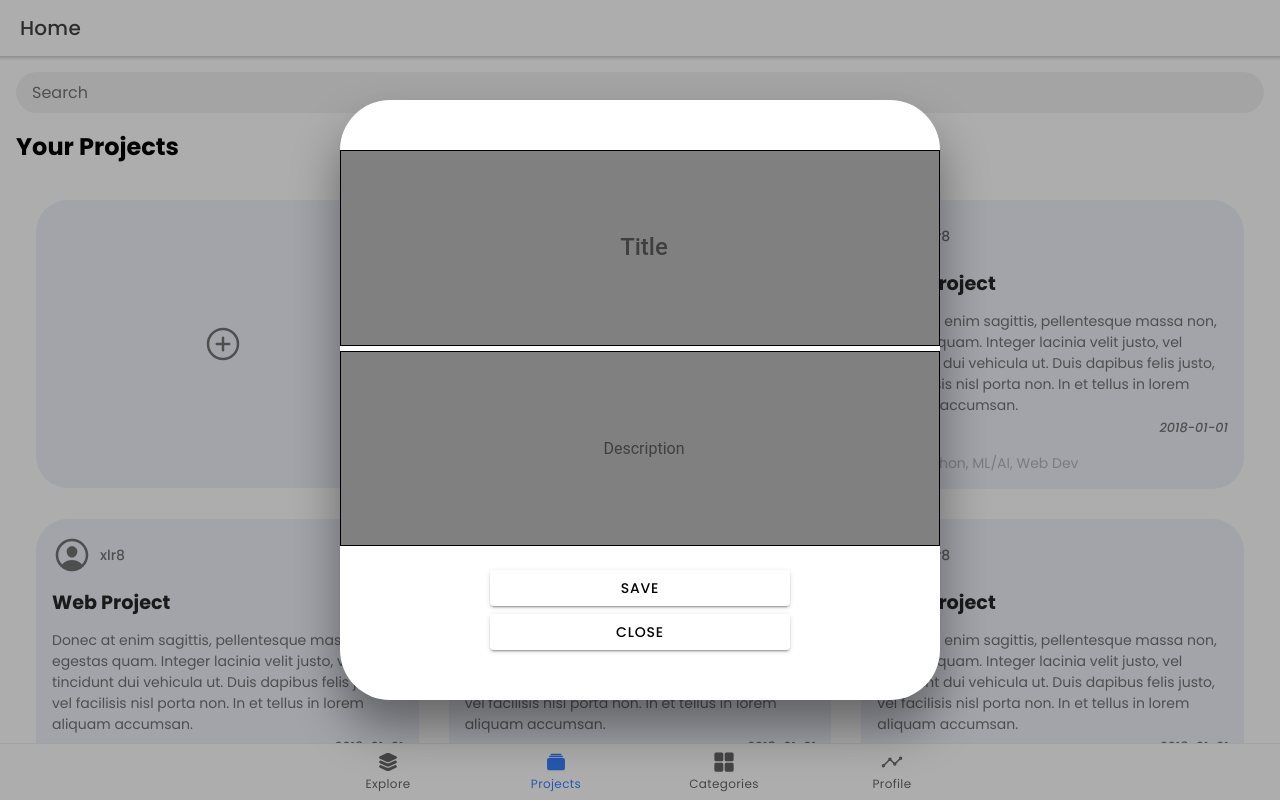
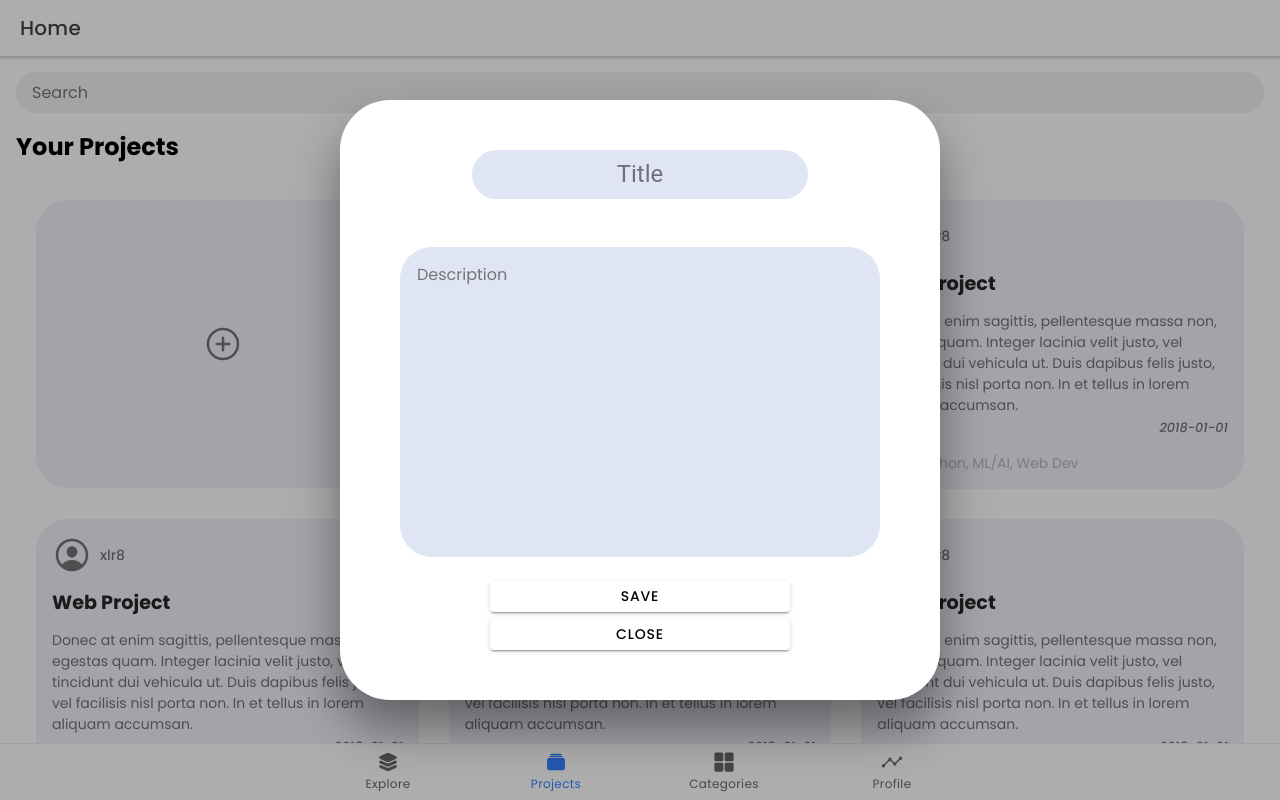
Before and after one commit to LaloVene/MLH-PE-Project, a React (Create React App) app: page /projects in a window 1280 px wide. Both pictures are taken after a click on the element 227 px from the left and 343 px from the top of the page. Built offline with nearby package versions, Linux system fonts and the light colour scheme.

Commit message:
Fix editing UI

```diff
--- a/src/components/EditableProjectCard.component.jsx
+++ b/src/components/EditableProjectCard.component.jsx
@@ -9,11 +9,14 @@ import {
   IonCol,
   IonModal,
   IonButton,
-  IonInput
+  IonInput,
+  IonTextarea,
+  IonItem
 } from "@ionic/react";
 import { personCircleOutline } from "ionicons/icons";
 import styled from "styled-components";
 import { URLSearchParams } from "url";
+import '../pages/Projects.css';
 
 const Card = styled(IonCard)`
   cursor: pointer;
@@ -52,6 +55,12 @@ const Tags = styled.p`
   color: #B4B5B8;
 `;
 
+const Description = styled.p`
+  margin: 20px;
+  margin-top: 5px;
+  text-align: center;
+`
+
 function CategoryCard(props) {
   const [editMode, setEditMode] = useState(false);
   const { title, description, date, url, owner, id, customClick } = props;
@@ -84,17 +93,9 @@ function CategoryCard(props) {
             fontSize: "0.75em"
           }}>{date}</p>
 
-          <p style={{
-            margin: "20px",
-            marginTop: "5px",
-            textAlign: "center"
-          }}>   {description}</p>
+          <Description >   {description}</Description>
 
-          <p style={{
-            margin: "20px",
-            marginTop: "5px",
-            textAlign: "center"
-          }}>   {description}</p>
+          <Description >   {description}</Description>
 
           <IonButton id="closemodal" onClick={() => setEditMode(true)}>Edit</IonButton>
 
@@ -102,48 +103,55 @@ function CategoryCard(props) {
         </IonModal>}
 
       {editMode &&
-        <IonModal id="projmod" isOpen={showProject} cssClass='my-custom-class'>
+        <IonModal id="projmod" isOpen={showProject} cssClass='my-custom-class' style={{
+          display: "flex",
+          justifyContet: "center",
+          alignItems: "center"
+        }}>
+          <IonItem>
             <IonInput
               style={{
-              marginTop: "50px",
+                margin: "50px",
                 textAlign: "center",
                 fontSize: "24px",
-              fontWeight: "500",
+                borderStyle: "none",
                 lineHeight: "1.2",
-              borderStyle: "solid",
-              border: "1px solid black",
-              background: "gray"
+                padding: "15px",
+
+                borderRadius: "2rem",
+                background: "#dfe5f5"
               }}
               value={eTitle}
-            onIonChange={(e) => setTitle(e.target.value)}
+              onIonChange={(e) => {
+                setTitle(e.target.value)
+
+              }}
               type="text"
             ></IonInput>
+          </IonItem>
+          <textarea id="desarea"
+            style={{
 
-          <p style={{
-            margin: "0px",
-            padding: "0px",
-            fontSize: "0.75em"
-          }}>
-            Created By: {owner}
-          </p>
+              margin: "20px",
+              borderStyle: "none",
+              borderRadius: "2rem",
+              background: "#dfe5f5",
+              resize: "none",
+              height: "60%",
+              width: "80%",
+              padding: "15px",
+              border: "none",
+              outline: "none"
 
-          <p style={{
-            fontSize: "0.75em"
-          }}>{date}</p>
 
-          <IonInput
-            style={{
-              margin: "20px",
-              marginTop: "5px",
-              textAlign: "center",
-              borderStyle: "solid",
-              border: "1px solid black",
-              background: "gray"
             }}
             value={eDescription}
-            onIonChange={(e) => setDescription(e.target.value)}
-            type="text"
-          ></IonInput>
+            onChange={(e) => {
+              setDescription(e.target.value)
+            }}
+
+
+          ></textarea>
 
 
 
@@ -166,7 +174,7 @@ function CategoryCard(props) {
         </IonCardContent>
       </Card>
 
-    </IonCol>
+    </IonCol >
 
   );
 }
--- a/src/pages/Projects.css
+++ b/src/pages/Projects.css
@@ -0,0 +1,33 @@
+.textarea-wrapper {
+    height: 100%;
+}
+
+#projmod {
+    display: flex;
+    justify-content: center;
+    align-items: center
+}
+
+#eTitle {
+    margin: 50px;
+    text-align: center;
+    font-size: 24px;
+    border-style: none;
+    line-height: 1.2;
+    padding: 15px;
+    border-radius: 2rem;
+    background: #dfe5f5
+}
+
+#desarea {
+    margin: 20px;
+    border-style: none;
+    border-radius: 2rem;
+    background: #dfe5f5;
+    resize: none;
+    height: 60%;
+    width: 80%;
+    padding: 15px;
+    border: none;
+    outline: none
+}
--- a/src/pages/Projects.tsx
+++ b/src/pages/Projects.tsx
@@ -14,7 +14,8 @@ import {
     IonButton,
     IonCard,
     IonIcon,
-    IonGrid
+    IonGrid,
+    IonItem
 } from "@ionic/react";
 import styled from "styled-components";
 import { addCircleOutline } from "ionicons/icons";
@@ -60,8 +61,26 @@ function Projects() {
 
     function saveChanges() {
         setShowProject(false)
-        // send new project to backend
+        // send new project to backend missing owners
 
+
+        // let opts = {
+        //     'title': eTitle,
+        //     'description': eDescription,
+        //     'url': eUrl,
+        //     // 'owner':owner
+        // }
+        // fetch('http://lalovene.duckdns.org:5000/api/addProject', {
+        //     method: 'post',
+        //     headers: {
+        //         'Content-Type': 'application/json'
+        //     },
+        //     body: JSON.stringify(opts)
+        // }).then(r => r.json())
+        //     .then(resp => {
+        //         console.log(resp)
+
+        //     })
     }
 
 
@@ -100,42 +119,26 @@ function Projects() {
                         <IonGrid>
                             <IonRow>
                                 <IonCol size="12" size-md="4">
-                                    <IonModal id="projmod" isOpen={showProject} cssClass='my-custom-class'>
-                                        <IonInput
-                                            style={{
-                                                marginTop: "50px",
-                                                textAlign: "center",
-                                                fontSize: "24px",
-                                                fontWeight: "500",
-                                                lineHeight: "1.2",
-                                                borderStyle: "solid",
-                                                border: "1px solid black",
-                                                background: "gray"
-                                            }}
-                                            value={eTitle}
-                                            onChange={(e: any) => setTitle(e.target.value!)}
-                                            type="text"
-                                            placeholder="Title"
-                                        ></IonInput>
+                                    <IonModal id="projmod" isOpen={showProject} cssClass='my-custom-class' >
+                                        <IonItem>
+                                            <IonInput id="eTitle"
+                                                placeholder="Title"
+                                                value={eTitle}
+                                                onIonChange={(e: { detail: { value: any; }; }) => setTitle(e.detail.value!)}
+
+                                                type="text"
+                                            ></IonInput>
+                                        </IonItem>
+                                        <textarea id="desarea"
+                                            placeholder="Description"
+                                            value={eDescription}
+                                            onChange={(
+                                                ev: React.ChangeEvent<HTMLTextAreaElement>
+                                            ): void => setDescription(ev.target.value)}
 
 
 
-
-
-                                        <IonInput
-                                            style={{
-                                                margin: "20px",
-                                                marginTop: "5px",
-                                                textAlign: "center",
-                                                borderStyle: "solid",
-                                                border: "1px solid black",
-                                                background: "gray"
-                                            }}
-                                            value={eDescription}
-                                            onChange={(e: any) => setDescription(e.target.value!)}
-                                            type="text"
-                                            placeholder="Description"
-                                        ></IonInput>
+                                        ></textarea>
 
 
 
```
Lines whose indentation alone changed are shown as unchanged.
